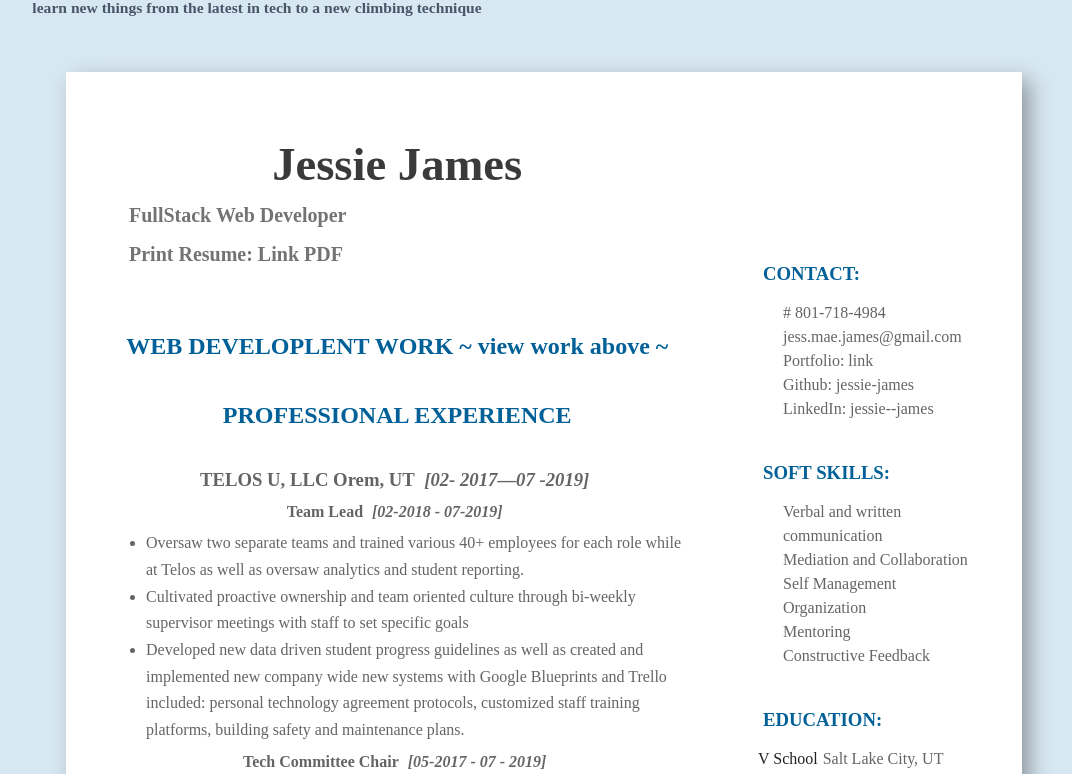
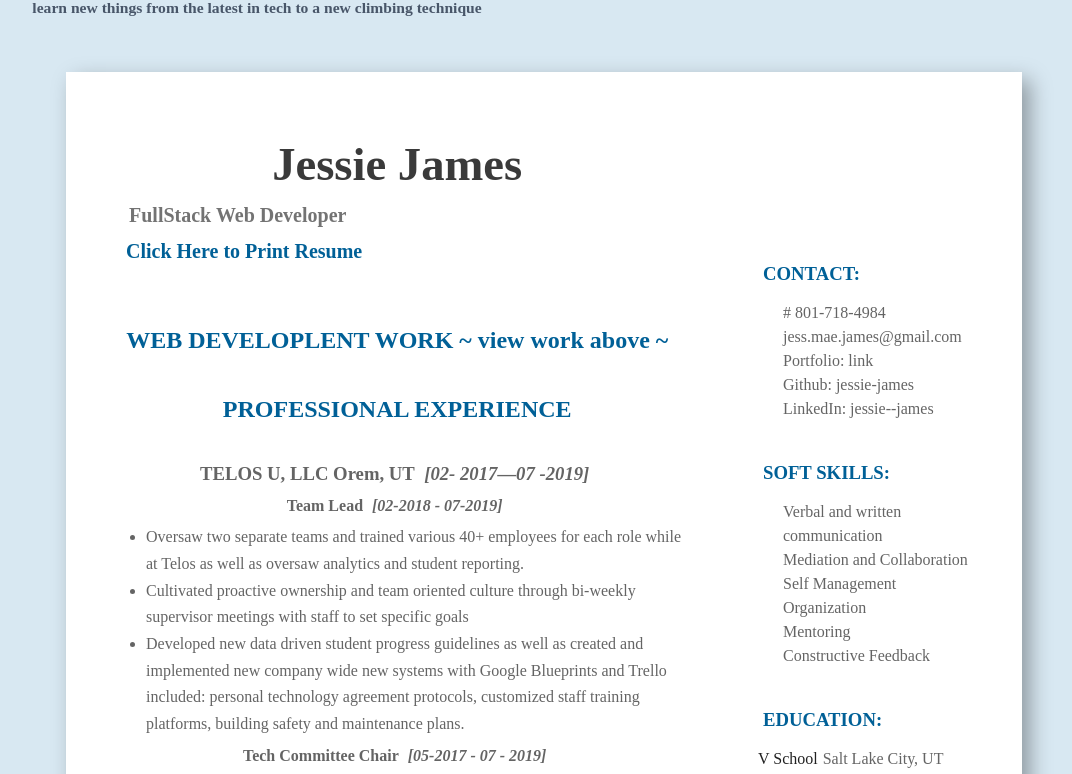
Before and after one commit to jessie-james/portfolio, a React (Create React App) app: page / in a window 1280 px wide. Shown: the part 700-1474 px from the top of the page, without its empty margins (96-1168 px from the left). Built offline with nearby package versions, Linux system fonts and the light colour scheme.

Commit message:
print resume

```diff
--- a/src/App.js
+++ b/src/App.js
@@ -18,6 +18,7 @@ const App = () => {
             <Route path='/Xchange' component={ProjectPage} />
             <Route path='/Contact' component ={Contact}/>
         </Switch>
+        <a herf="src/imgs/august2019.pdf">Link Here</a>
         <Footer/>
     </div>)
 }
--- a/src/portfolio/ProjectImg.js
+++ b/src/portfolio/ProjectImg.js
@@ -1,5 +1,5 @@
 import React from 'react'
-import webX from '../imgs/xchangewebpage.png'
+
 import mobileX from '../imgs/xchangemobliescreen.png'
 
 const ProjectImg = () => {
--- a/src/portfolio/Resume.js
+++ b/src/portfolio/Resume.js
@@ -1,4 +1,5 @@
 import React from 'react'
+import {Link} from 'react-router-dom'
 import './resume.css'
 
 const Resume = () => {
@@ -6,7 +7,10 @@ const Resume = () => {
     return (
         <div className="resume-container">
             <div className="columnOne">
-                <h1>Jessie James<span className="mobile-span">FullStack Web Developer</span><span className="mobile-span">Print Resume: Link PDF</span></h1>
+                <h1>Jessie James
+                    <span className="mobile-span">FullStack Web Developer</span>
+                    <Link to='/august2019.pdf' className="mobile-span print" target="_blank">Click Here to Print Resume</Link>
+                </h1>
                 <div className="columnOne-sections">
                     <h2 className="resume-header"> WEB DEVELOPLENT WORK ~ view work above ~</h2>
                         <h2 className="resume-header"> PROFESSIONAL EXPERIENCE</h2>
--- a/src/portfolio/resume.css
+++ b/src/portfolio/resume.css
@@ -6,6 +6,7 @@
     background-color: white;
     /* padding: 20px;  */
 }
+
 .columnOne{
     width:85%;
     margin: 0 0 0 10px;
@@ -13,6 +14,11 @@
 .mobile-span{
     display:flex;
     margin:10px 0px;
+    font-size:15pt !important;
+    color: rgba(0, 0, 0, 0.548) ;
+}
+.print {
+    color: rgb(0, 96, 151) !important;
 }
 .web-dev-section{
     margin: 10px 0;
```
Also changed, not shown: 2 other files (tests, documents, lock files or other folders).
